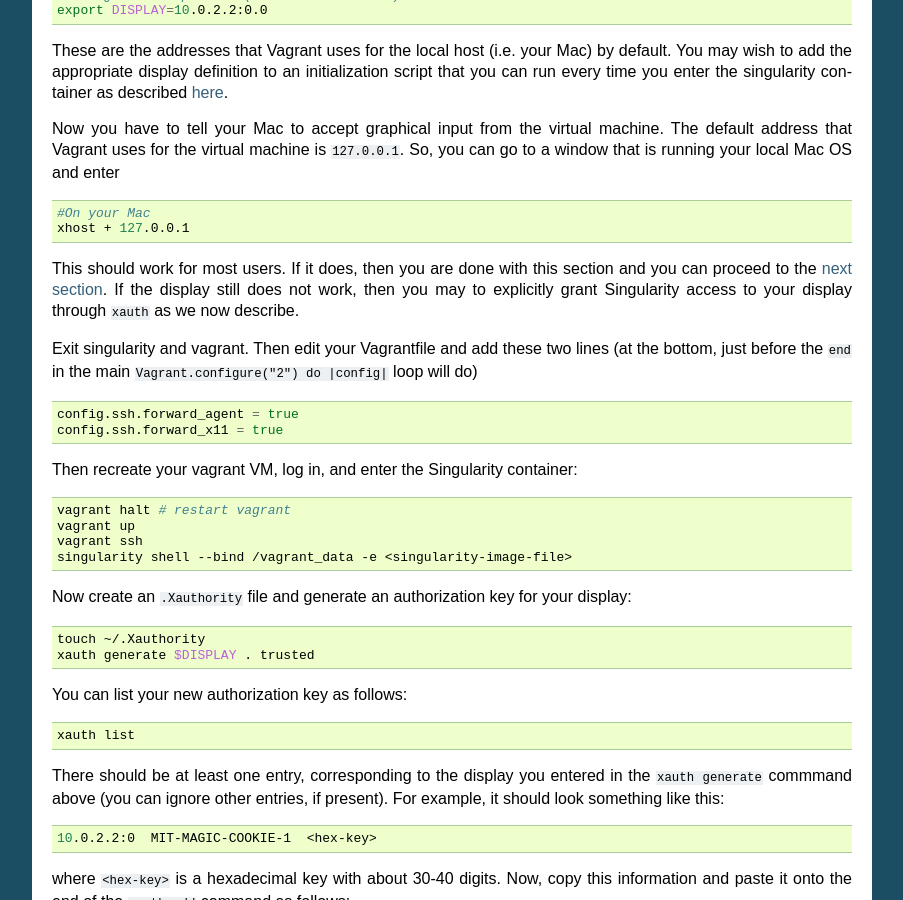
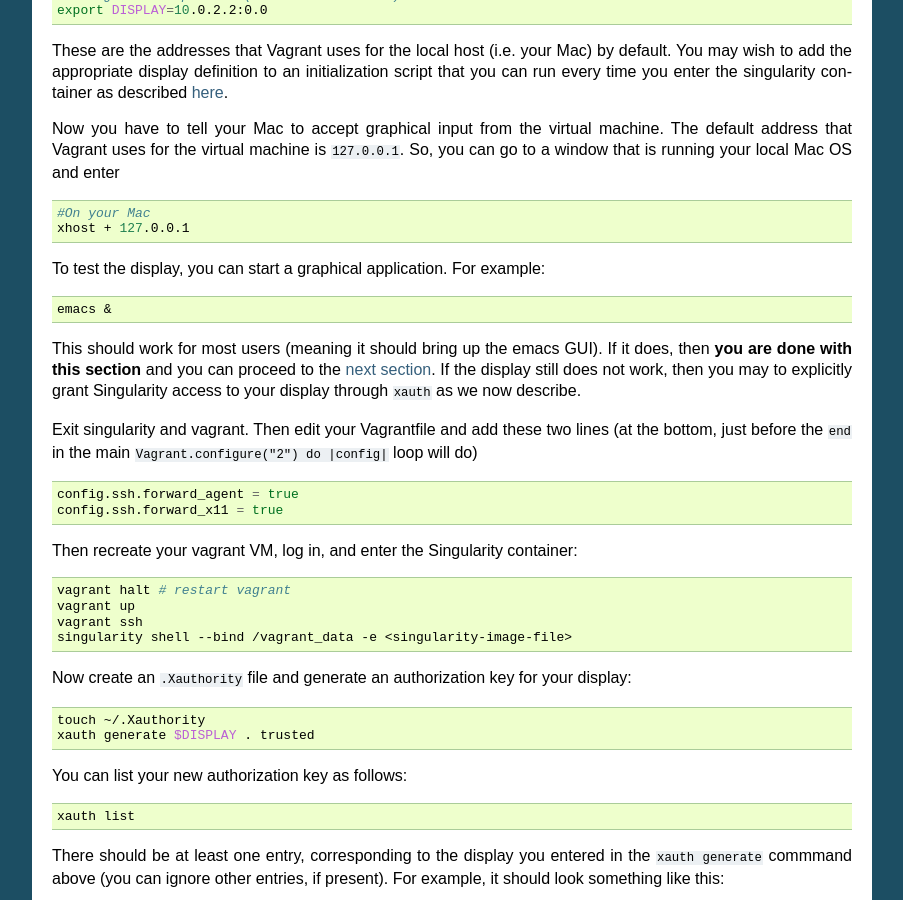
Before and after one commit to JCSDA/jedi-docs, a Sphinx documentation site: the page built from docs/developer/jedi_environment/vagrant.rst, in a window 1280 px wide and 900 px high, scrolled down 3933 px. Shown: the whole window, without its empty margins (198-1101 px from the left). Built offline with Sphinx 7.4.7, drawn with Linux system fonts in a browser that asks for light colours.

Commit message:
Tweaked the wording in the last commit

```diff
--- a/docs/developer/jedi_environment/vagrant.rst
+++ b/docs/developer/jedi_environment/vagrant.rst
@@ -196,7 +196,13 @@
    #On your Mac
    xhost + 127.0.0.1
 
-This should work for most users.  If it does, then you are done with this section and you can proceed to the :ref:`next section <vagrant-jedi>`.  If the display still does not work, then you may to explicitly grant Singularity access to your display through :code:`xauth` as we now describe.
+To test the display, you can start a graphical application.  For example:
+
+.. code:: bash
+
+   emacs &
+
+This should work for most users (meaning it should bring up the emacs GUI).  If it does, then **you are done with this section** and you can proceed to the :ref:`next section <vagrant-jedi>`.  If the display still does not work, then you may to explicitly grant Singularity access to your display through :code:`xauth` as we now describe.
 
 Exit singularity and vagrant.  Then edit your Vagrantfile and add these two lines (at the bottom, just before the :code:`end` in the main :code:`Vagrant.configure("2") do |config|` loop will do)
 
```
